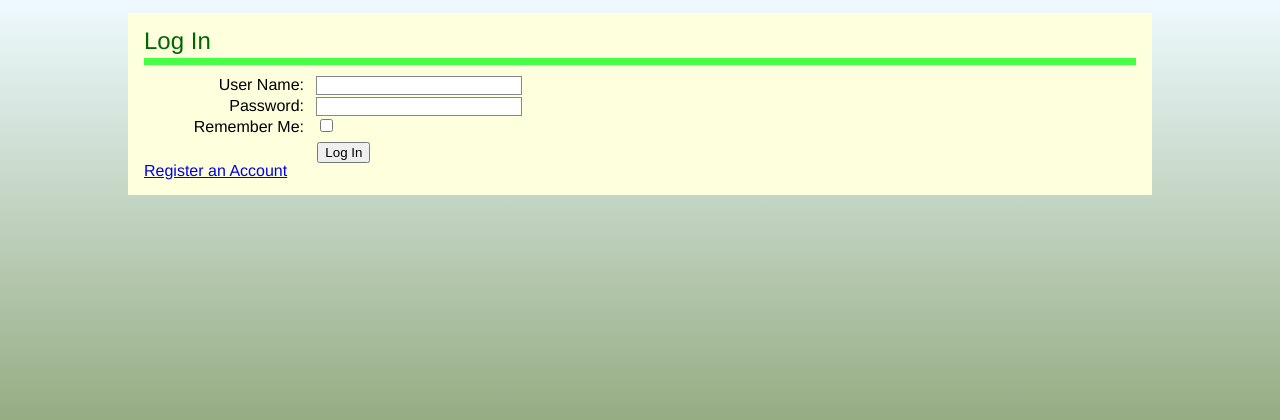
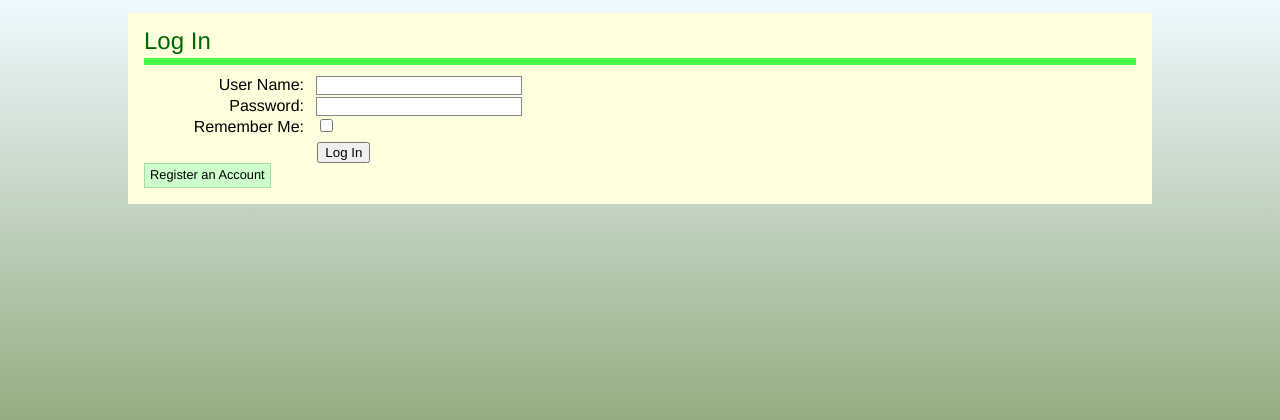
Before and after one commit to TheLetterN/sgs-flask, a Flask app: page /auth/login in a window 1280 px wide. Shown: the top 420 px of the page. Run offline with Flask 2, Linux system fonts and the light colour scheme.

Commit message:
Did some CSS work on registration links.

```diff
--- a/app/static/css/main.css
+++ b/app/static/css/main.css
@@ -73,6 +73,22 @@ h1 {
     padding-bottom: 0.2em;
     margin-bottom: 0.4em;
     font-size: 1.5em;
+}
+
+a.registration_link {
+    color: #000000;
+    display: inline-block;
+    background-color: #ccffcc;
+    border: 1px solid #aaddaa;
+    font-size: 0.8em;
+    padding: 0.4em;
+    text-decoration: none;
+}
+
+a.registration_link:hover {
+    text-decoration: underline;
+    background-color: #ccccff;
+    border-color: #aaaadd;
 }
 
 .flashed_message {
```
